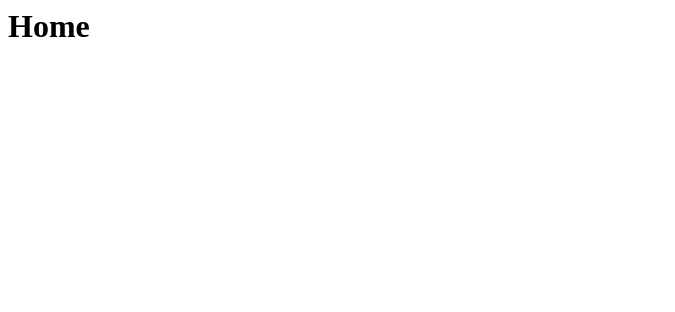
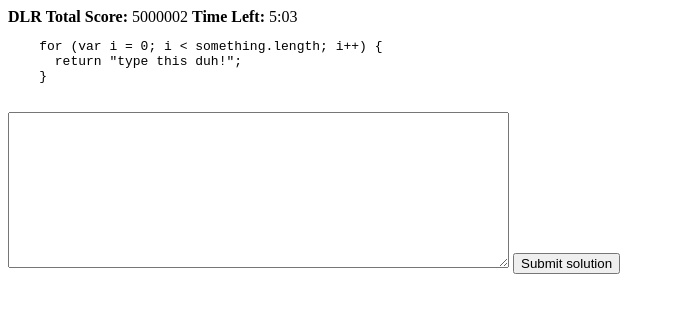
Before and after one commit to hrr7-Apollo/hrr7-Apollo, a website: page client/index.html in a window 1280 px wide. Shown: the whole page, without its empty margins (0-675 px from the left). Drawn offline with nearby package versions, Linux system fonts and the light colour scheme; some packages are replaced by stand-ins of ours.

Commit message:
fills out home view with dummy came content and user input close #5

```diff
--- a/client/home/home.html
+++ b/client/home/home.html
@@ -1 +1,18 @@
-<h1>Home</h1>
+<header>
+  <span><strong>DLR</strong></span>
+  <span><strong>Total Score: </strong>5000002</span>
+  <span><strong>Time Left: </strong>5:03</span>
+</header>
+<div>
+  <pre id="gameContent">
+    for (var i = 0; i < something.length; i++) {
+      return "type this duh!";
+    }
+  </pre>
+  <form ng-submit="checkSolution(playerSolution)">
+    <!-- Stretch idea: cols and rows could be added dynamically based on gameContent -->
+    <textarea ng-model="playerSolution" name="gameInput" id="" cols="60" rows="10"></textarea>
+    <button>Submit solution</button>
+  </form>
+
+</div>
```
